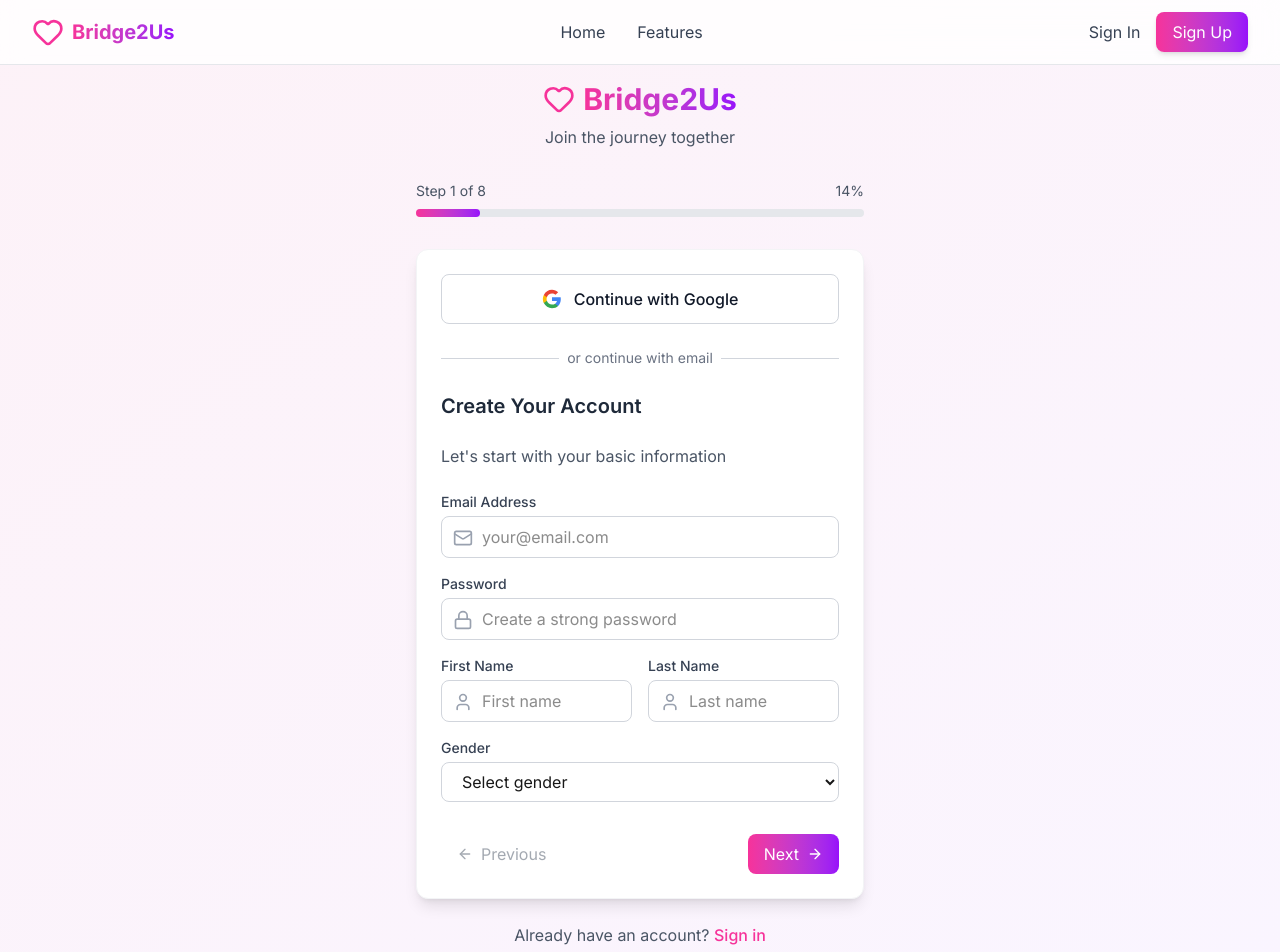
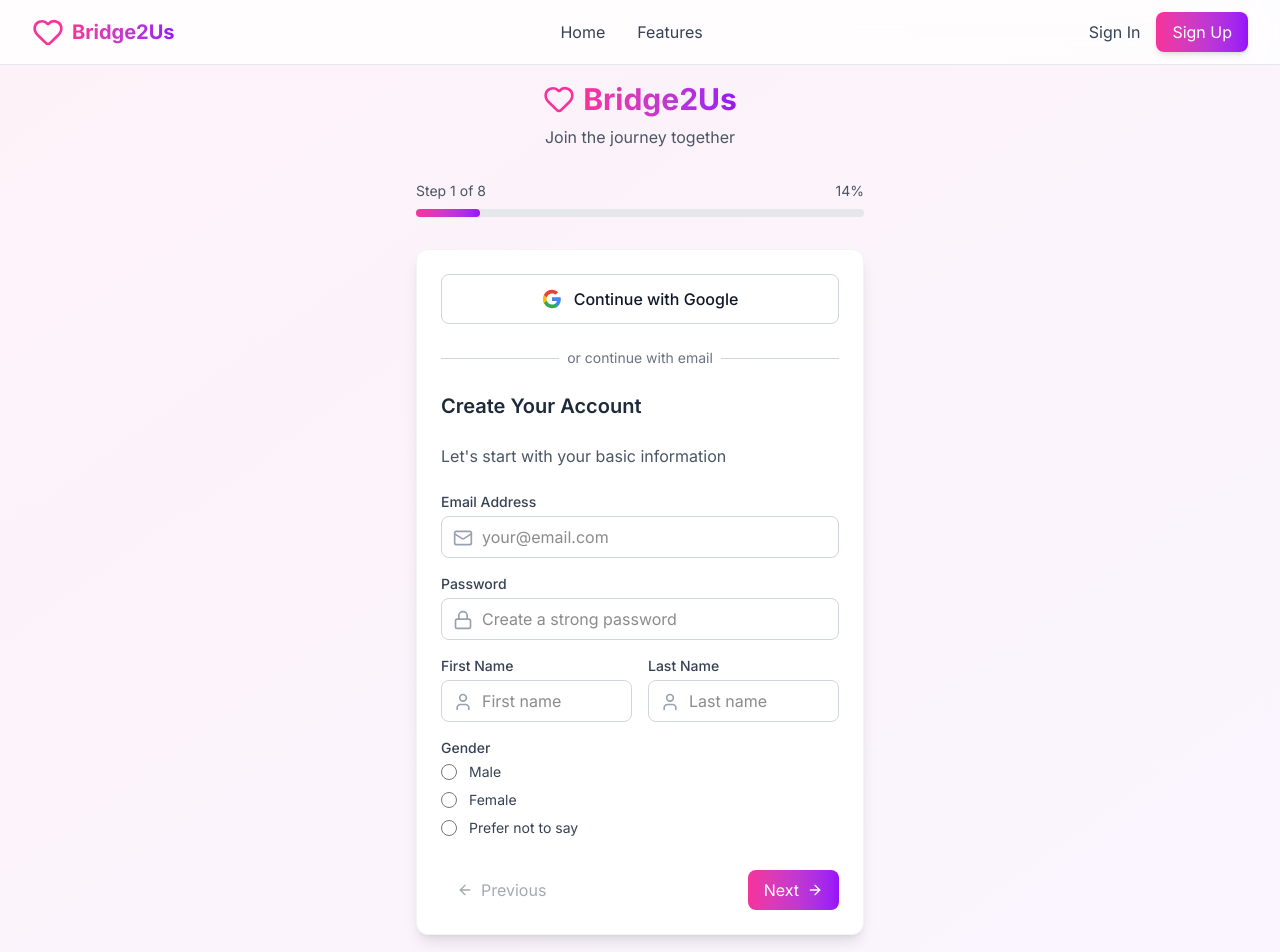
Before and after one commit to ericlee360photo-svg/bridge2us, a Next.js app: page /signup in a window 1280 px wide. Shown: the top 952 px of the page. Built offline with nearby package versions, Linux system fonts and the light colour scheme.

Commit message:
Update gender selection to radio buttons in signup step 1
- Replace dropdown with radio buttons for better UX
- Limit options to: Male, Female, Prefer not to say
- Add proper styling and accessibility features
- Maintain form validation requirements

```diff
--- a/src/app/signup/page.tsx
+++ b/src/app/signup/page.tsx
@@ -585,19 +585,44 @@ function SignupContent() {
           <label className="block text-sm font-medium text-gray-700 dark:text-gray-300 mb-1">
             Gender
           </label>
-          <select
-            value={signupData.gender}
-            onChange={(e) => updateField('gender', e.target.value)}
-            className="w-full px-4 py-2 border border-gray-300 rounded-lg focus:ring-2 focus:ring-pink-500 focus:border-transparent"
-            required
-          >
-            <option value="">Select gender</option>
-            <option value="male">Male</option>
-            <option value="female">Female</option>
-            <option value="non-binary">Non-binary</option>
-            <option value="other">Other</option>
-            <option value="prefer-not-to-say">Prefer not to say</option>
-          </select>
+          <div className="space-y-2">
+            <label className="flex items-center space-x-3 cursor-pointer">
+              <input
+                type="radio"
+                name="gender"
+                value="male"
+                checked={signupData.gender === "male"}
+                onChange={(e) => updateField('gender', e.target.value)}
+                className="w-4 h-4 text-pink-600 border-gray-300 focus:ring-pink-500"
+                required
+              />
+              <span className="text-sm text-gray-700 dark:text-gray-300">Male</span>
+            </label>
+            <label className="flex items-center space-x-3 cursor-pointer">
+              <input
+                type="radio"
+                name="gender"
+                value="female"
+                checked={signupData.gender === "female"}
+                onChange={(e) => updateField('gender', e.target.value)}
+                className="w-4 h-4 text-pink-600 border-gray-300 focus:ring-pink-500"
+                required
+              />
+              <span className="text-sm text-gray-700 dark:text-gray-300">Female</span>
+            </label>
+            <label className="flex items-center space-x-3 cursor-pointer">
+              <input
+                type="radio"
+                name="gender"
+                value="prefer-not-to-say"
+                checked={signupData.gender === "prefer-not-to-say"}
+                onChange={(e) => updateField('gender', e.target.value)}
+                className="w-4 h-4 text-pink-600 border-gray-300 focus:ring-pink-500"
+                required
+              />
+              <span className="text-sm text-gray-700 dark:text-gray-300">Prefer not to say</span>
+            </label>
+          </div>
         </div>
       </div>
     </div>
```
